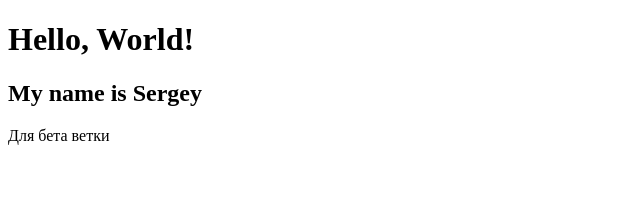
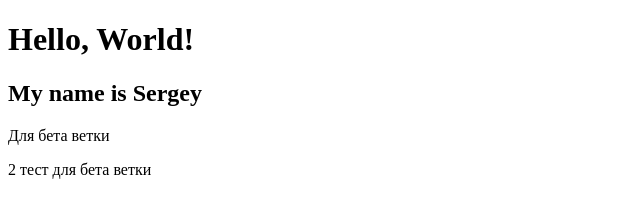
Before and after one commit to seregasnstein-hash/claswork, a plain HTML site: page index.html in a window 1280 px wide. Shown: the whole page, without its empty margins (0-640 px from the left). Drawn offline with Linux system fonts and the light colour scheme.

Commit message:
add to beta test2

```diff
--- a/index.html
+++ b/index.html
@@ -9,5 +9,6 @@
     <h1>Hello, World!</h1>
     <h2>My name is Sergey</h2>
     <p>Для бета ветки</p>
+    <p>2 тест для бета ветки</p>
 </body>
 </html>
```
